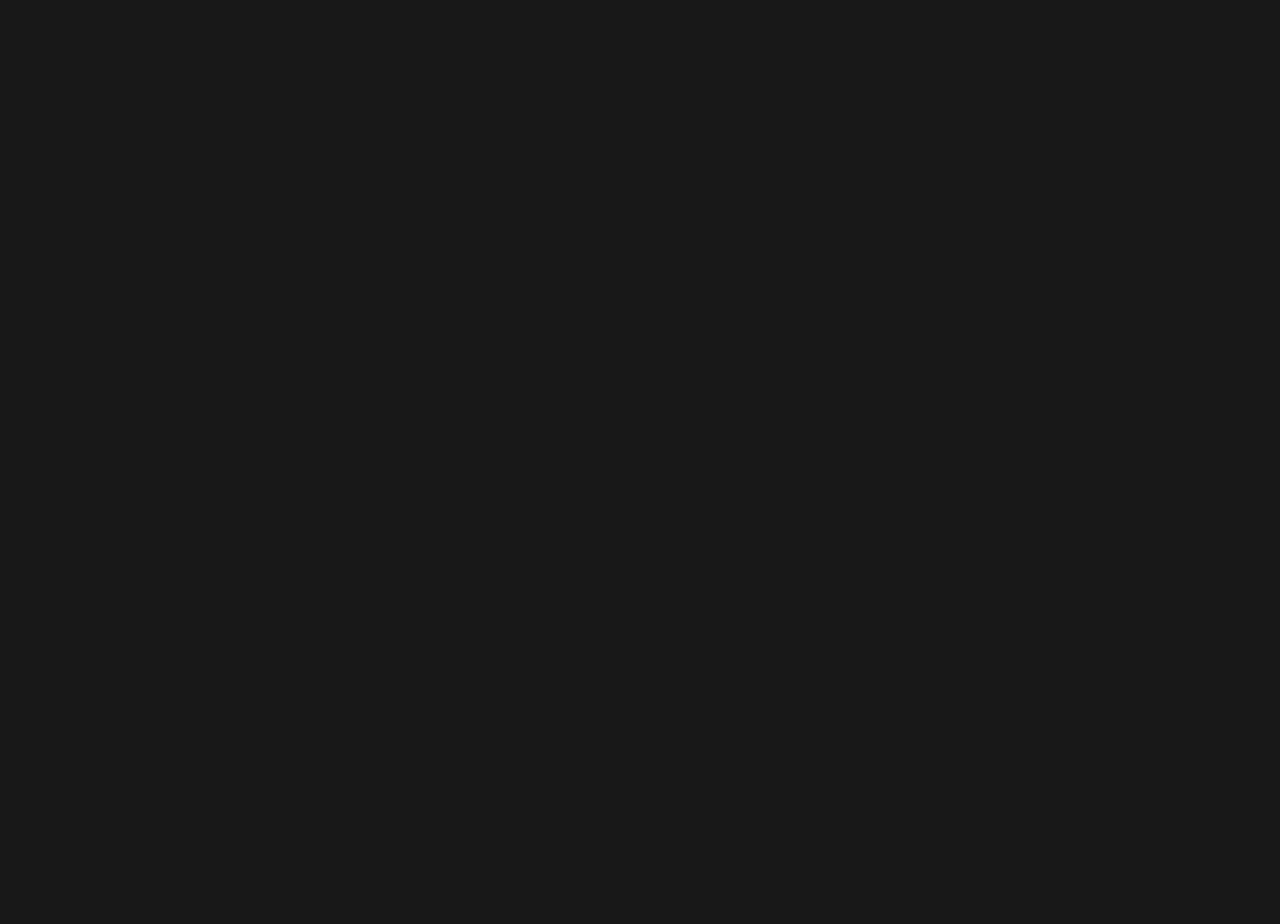
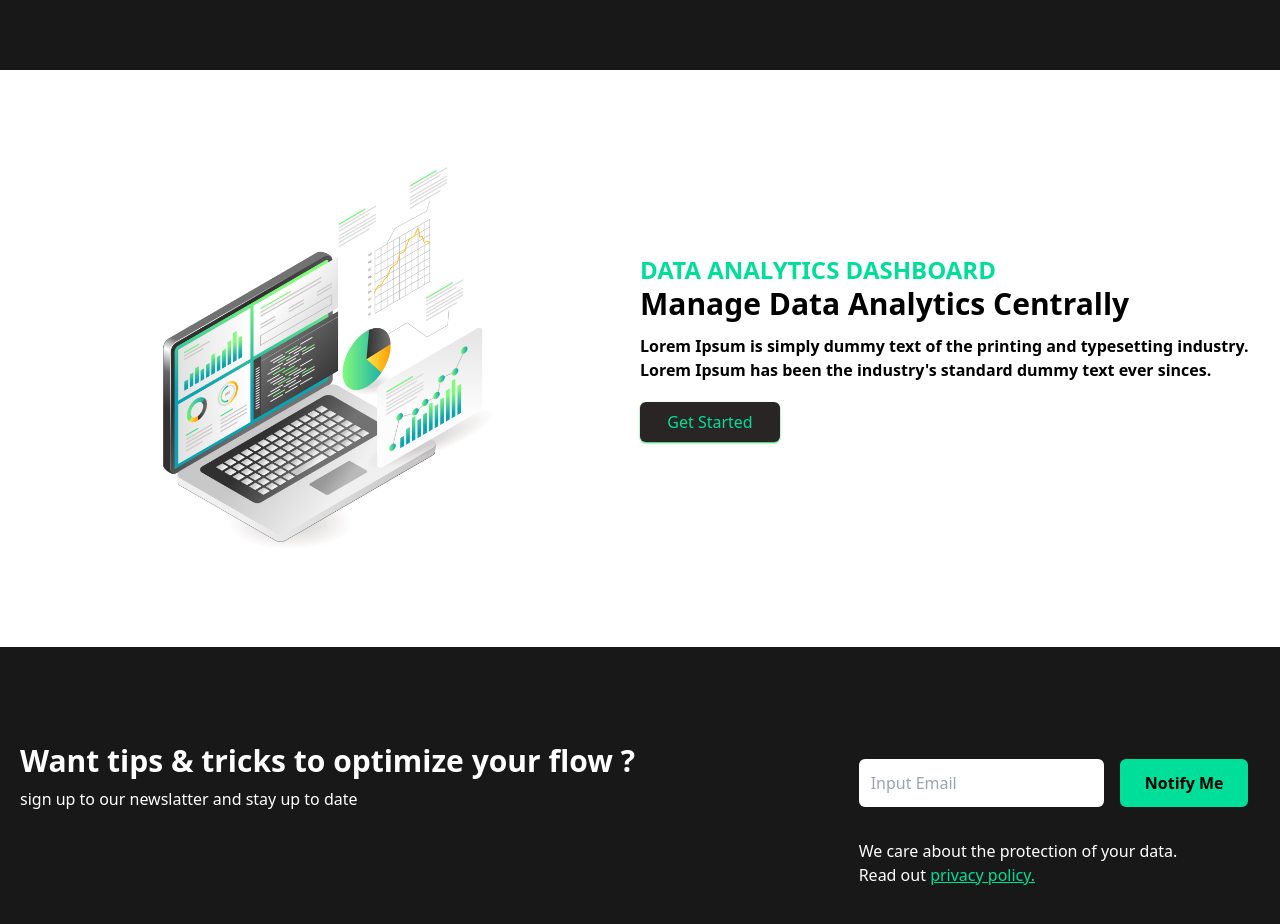
Before and after one commit to eriqhbal/Finance-App-With-ReactJS-TailwindcssdCS, a React (Create React App) app: page / in a window 1280 px wide. Shown: the part 720-1644 px from the top of the page. Before the commit the page ends 800 px from the top, so only its background shows below. Built offline with nearby package versions, Linux system fonts and the light colour scheme.

Commit message:
Menambahkan component newslatter ke app.js

```diff
--- a/src/App.js
+++ b/src/App.js
@@ -3,12 +3,16 @@ import React from 'react';
 // Import Components
 import Navbar from './components/Navbar';
 import Hero from './components/Hero';
+import Analytics from './components/Analytics';
+import Newslatter from './components/Newslatter';
 
 function App() {
   return (
     <div>
       <Navbar/>
       <Hero/>
+      <Analytics/>
+      <Newslatter/>
     </div>
   );
 }
```
